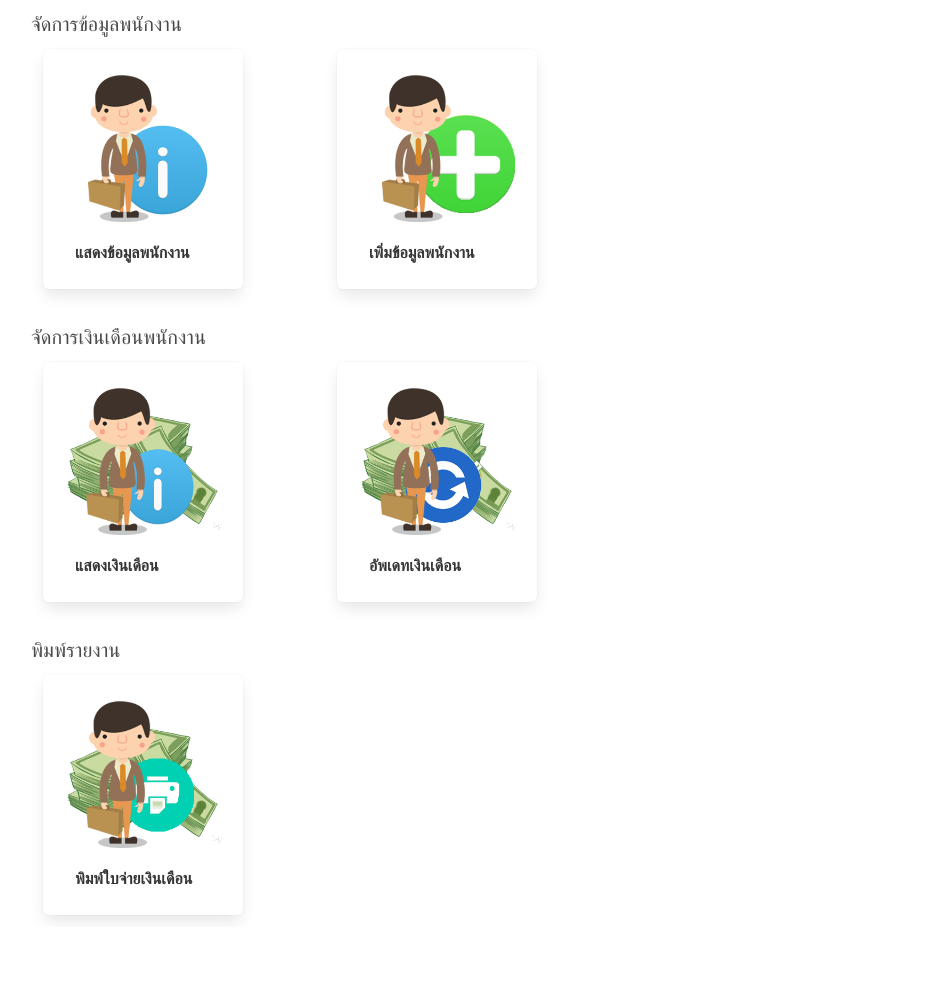
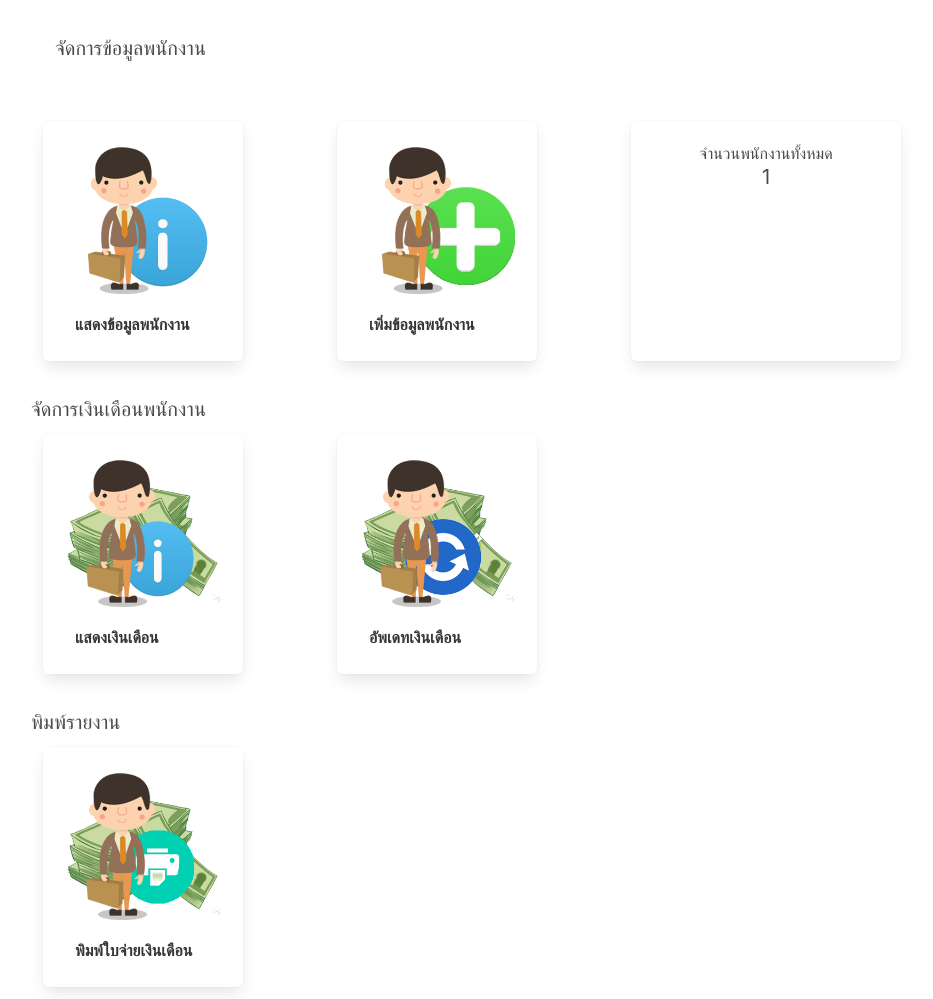
Before and after one commit to miw1513/ssnc, a PHP site: page /home.php in a window 1280 px wide. Shown: the part 48-1047 px from the top of the page, without its empty margins (21-954 px from the left). Before the commit the page ends 969 px from the top, so only its background shows below. Run offline with PHP 8.4, Linux system fonts and the light colour scheme; the visitor is signed in with stand-in values (Sample User, id 1); tables that the repository leaves empty or names only in its code hold one stand-in row (values such as "Sample post"); some libraries are stand-ins or nearby versions.

Commit message:
updated home.php
updated home.php

```diff
--- a/home.php
+++ b/home.php
@@ -7,12 +7,20 @@
   <body >
     <?php include ('template/header.php');
     if (  $_SESSION['login'] == 'yes'){
+      $sql_select_employees =  'SELECT COUNT(Emp_ID) as total FROM employees';
+      $query_select_employees = $connect->query($sql_select_employees);
+      $count_member = $query_select_employees->fetch_assoc();
+
+
     ?>
     <br>
     <div class="container">
-      <div class="columns">
-        <h1 class="subtitle">จัดการข้อมูลพนักงาน</h1>
+
+      <div class="column is-one-quarter">
+        <h1 class="subtitle">จัดการข้อมูลพนักงาน</h1><br>
+
       </div>
+
         <div class="columns">
           <div class="column is-one-quarter">
             <div class="box" style="width: 200px;">
@@ -29,6 +37,15 @@
                 <a href="insert_employees.php"><p class="title is-6">เพิ่มข้อมูลพนักงาน</p></a>
               </ul>
             </div>
+          </div>
+          <div class="column is-one-quarter">
+            <div class="box" style="height:240px;">
+            <center>
+            <h3 >จำนวนพนักงานทั้งหมด</h1>
+            <h1 class="subtitle"><?php echo $count_member['total']; ?>
+
+            </center>
+          </div>
           </div>
         </div>
       </div>
@@ -72,6 +89,30 @@
               </div>
             </div>
           </div>
+          <!-- <div class="container">
+            <div class="column is-half">
+              <div class="column is-12">
+                <h1 class="subtitle">จัดการข้อมูลพนักงาน</h1>
+              </div>
+
+                  <div class="column is-12">
+                    <div class="box" style="width: 200px;">
+                      <a href="show_employees.php"><img src="image/icon/1.png" alt=""></a>
+                      <ul class="menu-list">
+                        <a href="show_employees.php"><p class="title is-6">แสดงข้อมูลพนักงาน</p></a>
+                      </ul>
+                    </div>
+                    <div class="box" style="width: 200px;">
+                      <a href="insert_employees.php"><img src="image/icon/2.png" alt=""></a>
+                      <ul class="menu-list">
+                        <a href="insert_employees.php"><p class="title is-6">เพิ่มข้อมูลพนักงาน</p></a>
+                      </ul>
+                    </div>
+                  </div>
+
+
+            </div>
+          </div> -->
     <?php }
     else {
       echo "<script type='text/javascript'>";
```
